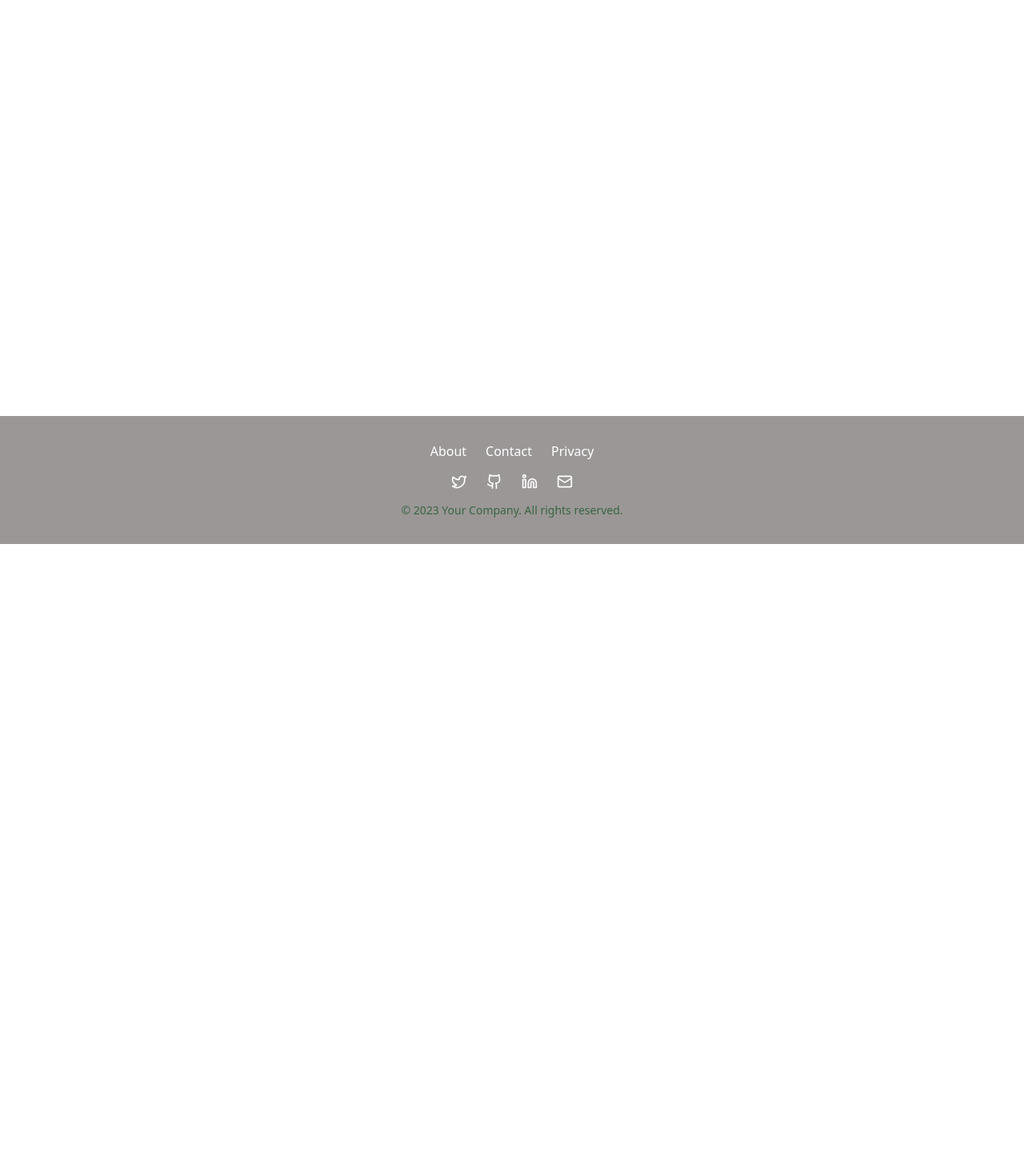
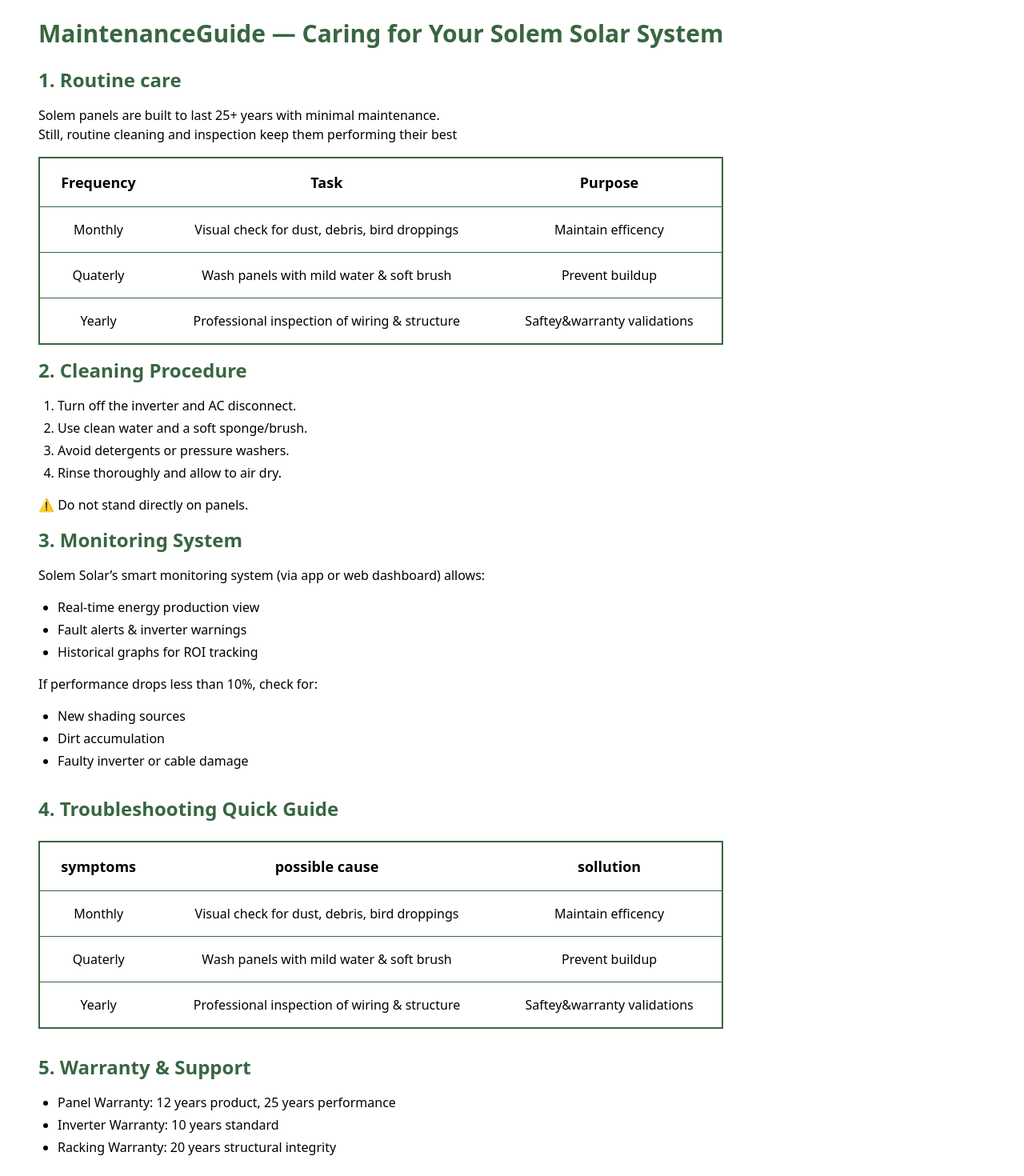
Before and after one commit to Prakhar-99/Solem, a React (Vite) app in the folder frontend/: page /document/Maintanance in a window 1280 px wide. Shown: the part 120-1590 px from the top of the page at 80% size. Before the commit the page ends 800 px from the top, so only its background shows below. Built offline with nearby package versions, Linux system fonts and the light colour scheme.

Commit message:
day-8 add a maintanence guide docs for users

```diff
--- a/frontend/src/layout/DocsLayout.jsx
+++ b/frontend/src/layout/DocsLayout.jsx
@@ -15,7 +15,7 @@
     <div className=" mb-8 lg:mt-16">
       <DocsNav />
 
-    <main className="block">
+    <main className="">
   <Outlet />
   </main>
   </div>
--- a/frontend/src/pages/DocsPages/GettingStarted.jsx
+++ b/frontend/src/pages/DocsPages/GettingStarted.jsx
@@ -6,10 +6,10 @@
       <div className="max-w-7xl px-6 lg:px-12 mt-6">
         {/* 1. Introduction */}
         <div className="mb-12">
-          <h1 className="text-2xl md:text-3xl font-semibold text-complement">
+          <h1 className="text-2xl font-semibold text-complement">
             1. Introduction
           </h1>
-          <p className="mt-4 text-md text-secondarylite leading-relaxed">
+          <p className="mt-4 text-md  leading-relaxed">
             Switching to solar energy is one of the smartest investments you can make.
             <br />
             This guide helps you understand how to select the best{" "}
@@ -21,32 +21,32 @@
 
         {/* 2. Choosing the Right Solar Panel */}
         <div className="mb-8">
-          <h2 className="text-2xl md:text-3xl font-semibold text-complement">
+          <h2 className="text-2xl text-complement font-semibold">
             2. Choosing the Right Solar Panel
           </h2>
-          <p className="text-sm text-secondarylite mt-4">
+          <p className="text-sm  mt-4">
             Solem Solar offers multiple product lines tailored for different applications:
           </p>
 
-          <table className="min-w-full table-auto text-center border-x-2 border-b-2 border-complement mt-6">
+          <table className="min-w-full  text-center border-x-2 border-b-2  border-t-2 border-complement mt-6">
             <thead className="border-b-2 border-complement text-lg">
               <tr>
                 <th className="py-4 capitalize">Power Output</th>
                 <th className="py-4 capitalize">Ideal For</th>
               </tr>
             </thead>
-            <tbody className="text-sm align-middle border-complement">
-              <tr>
-                <td className="px-4 py-4">340W</td>
-                <td className="px-4 py-4">Small homes, minimal shading</td>
-              </tr>
-              <tr>
-                <td className="px-4 py-4">410W</td>
-                <td className="px-4 py-4">Medium-sized homes or small offices</td>
+            <tbody className="text-sm  border-complement">
+              <tr className="border-b">
+                <td className=" py-4">340W</td>
+                <td className=" py-4">Small homes, minimal shading</td>
               </tr>
               <tr className="border-b">
-                <td className="px-4 py-4">540W</td>
-                <td className="px-4 py-4">Commercial buildings and large rooftops</td>
+                <td className="py-4">410W</td>
+                <td className=" py-4">Medium-sized homes or small offices</td>
+              </tr>
+              <tr className="border-b ">
+                <td className=" py-4">540W</td>
+                <td className=" py-4">Commercial buildings and large rooftops</td>
               </tr>
             </tbody>
           </table>
@@ -61,7 +61,7 @@
             Before installation, perform a quick evaluation:
           </h3>
 
-          <ul className="list-disc grid grid-cols-1 md:grid-cols-2 gap-y-3 mt-6 ml-5 text-element text-md">
+          <ul className="list-disc grid grid-cols-1 md:grid-cols-2 gap-y-3 mt-6 ml-5  text-md">
             <li>Orientation: South-facing roofs yield maximum output.</li>
             <li>
               Tilt Angle: Ideally equal to your latitude (e.g., 25–30° in India).
@@ -81,7 +81,7 @@
           <h2 className="text-2xl md:text-3xl font-semibold text-complement">
             4. Estimating Power and Savings
           </h2>
-          <p className="mt-4 text-md text-secondarylite">
+          <p className="mt-4 text-md ">
             Use this simple method to estimate energy production:
           </p>
 
@@ -89,14 +89,14 @@
             Daily Energy (kWh) = System Size (kW) × 4.5 (average sun hours)
           </h3>
 
-          <p className="mt-4 text-md text-secondarylite leading-relaxed">
+          <p className="mt-4 text-md text-leading-relaxed">
             <span className="text-lg text-secondary font-medium">Example: </span>
             <br />
             A 3 kW system produces about 13.5 kWh/day, saving roughly ₹2,000–₹2,500/month
             depending on your local electricity rate.
           </p>
 
-          <p className="mt-4 text-md text-secondarylite">
+          <p className="mt-4 text-md ">
             Solem Solar also provides an online{" "}
             <span className="font-medium text-secondary">Savings Calculator</span> to
             estimate ROI, payback period, and CO₂ offset.
--- a/frontend/src/pages/DocsPages/InstallationGuide.jsx
+++ b/frontend/src/pages/DocsPages/InstallationGuide.jsx
@@ -1,6 +1,6 @@
-import React from "react";
 
-export default function InstallationGuide() {
+
+const  InstallationGuide = () => {
   return (
    <section className="w-full flex mb-4 ">
        <div className=" max-w-7xl px-6 lg:px-12 mt-4">
@@ -15,7 +15,7 @@
         </p>
       </div>
 
-      <section className="mb-8">
+      <div className="mb-8">
         <h2 className="text-2xl font-semibold text-complement mb-3">1. Preparation</h2>
         <ul className="list-disc ml-6 space-y-1">
           <li>Inspect all components: panels, racking, inverters, wiring, connectors.</li>
@@ -23,7 +23,7 @@
           <li>Plan layout: use design tools to maximize spacing and sun exposure.</li>
           <li>Shut down main power before any electrical work.</li>
         </ul>
-      </section>
+      </div>
 
       <div className="mb-8">
         <h2 className="text-2xl font-semibold text-complement mb-3">2. Mounting Structure Setup</h2>
@@ -102,3 +102,6 @@
     </section>
   );
 }
+
+
+export default InstallationGuide
--- a/frontend/src/pages/DocsPages/MeintananceGuide.jsx
+++ b/frontend/src/pages/DocsPages/MeintananceGuide.jsx
@@ -1,11 +1,164 @@
-import React from 'react'
+import React from "react";
 
 const MeintananceGuide = () => {
   return (
-    <div>
+    <section className="w-full flex mb-4">
+      <div className="  max-w-7xl px-6 lg:px-12 mt-4">
+        <div>
+          <h1 className="text-3xl font-bold text-complement mb-6">
+            MaintenanceGuide — Caring for Your Solem Solar System
+          </h1>
+        </div>
 
-    </div>
-  )
-}
+        <div>
+          <h1 className="text-2xl font-semibold text-complement mb-3">
+            1. Routine care
+          </h1>
+          <p className="text-secondary mt-4">
+            Solem panels are built to last 25+ years with minimal maintenance.{" "}
+            <br />
+            Still, routine cleaning and inspection keep them performing their
+            best
+          </p>
 
-export default MeintananceGuide
+          <div className=" mt-4">
+            <table className="min-w-full border-complement border-2  text-center">
+              <thead className="text-lg border-complement border-b px-4">
+                <tr>
+                  <th className="py-4 px-4">Frequency</th>
+                  <th className="py-4 ">Task</th>
+                  <th className="py-4 ">Purpose</th>
+                </tr>
+              </thead>
+
+              <tbody>
+                <tr className="border-b border-complement ">
+                  <td className="py-4 px-4">Monthly</td>
+                  <td className="py-4 px-4">
+                    Visual check for dust, debris, bird droppings
+                  </td>
+                  <td className="py-4 px-4">Maintain efficency</td>
+                </tr>
+
+                <tr className="border-b border-complement">
+                  <td className="py-4 px-4">Quaterly</td>
+                  <td className="py-4 px-4">
+                    Wash panels with mild water & soft brush
+                  </td>
+                  <td className="py-4 px-4">Prevent buildup</td>
+                </tr>
+
+                <tr className="border-b border-complement">
+                  <td className="py-4 px-4">Yearly</td>
+                  <td className="py-4 px-4">
+                    Professional inspection of wiring & structure
+                  </td>
+                  <td className="py-4 px-4">Saftey&warranty validations</td>
+                </tr>
+              </tbody>
+            </table>
+          </div>
+        </div>
+
+        {/* second sec */}
+        <div className="mt-4">
+          <h1 className="text-2xl text-complement mb-4 font-semibold">
+            2. Cleaning Procedure
+          </h1>
+          <ul className="list-decimal ml-6 space-y-1">
+            <li>Turn off the inverter and AC disconnect.</li>
+            <li>Use clean water and a soft sponge/brush.</li>
+            <li>Avoid detergents or pressure washers.</li>
+            <li>Rinse thoroughly and allow to air dry.</li>
+          </ul>
+
+          <p className="mt-4">⚠️ Do not stand directly on panels.</p>
+        </div>
+
+        <div className="mt-4">
+    <h1 className="text-2xl text-complement mb-4 font-semibold"> 3. Monitoring System</h1>
+<p >
+Solem Solar’s smart monitoring system (via app or web dashboard) allows:
+</p>
+<ul className="list-disc ml-6 space-y-1 mb-4 mt-4">
+<li>Real-time energy production view</li>
+
+<li>Fault alerts & inverter warnings</li>
+
+<li>Historical graphs for ROI tracking</li>
+</ul>
+<p>If performance drops less than 10%, check for:</p>
+<ul className="list-disc ml-6 space-y-1 mt-4">
+  <li>New shading sources</li>
+
+<li>Dirt accumulation</li>
+
+<li>Faulty inverter or cable damage</li>
+</ul>
+
+
+
+        </div>
+
+{/*  */}
+        <div className="mt-8">
+<h1 className="text-2xl text-complement font-semibold mb-4">4. Troubleshooting Quick Guide</h1>
+
+
+
+          <div className="mt-6">
+            <table className="min-w-full border-complement border-2  text-center">
+              <thead className="text-lg border-complement border-b px-4">
+                <tr>
+                  <th className="py-4 px-4">symptoms</th>
+                  <th className="py-4 capitilize">possible cause</th>
+                  <th className="py-4 ">sollution</th>
+                </tr>
+              </thead>
+
+              <tbody>
+                <tr className="border-b border-complement ">
+                  <td className="py-4 px-4">Monthly</td>
+                  <td className="py-4 px-4">
+                    Visual check for dust, debris, bird droppings
+                  </td>
+                  <td className="py-4 px-4">Maintain efficency</td>
+                </tr>
+
+                <tr className="border-b border-complement">
+                  <td className="py-4 px-4">Quaterly</td>
+                  <td className="py-4 px-4">
+                    Wash panels with mild water & soft brush
+                  </td>
+                  <td className="py-4 px-4">Prevent buildup</td>
+                </tr>
+
+                <tr className="border-b border-complement">
+                  <td className="py-4 px-4">Yearly</td>
+                  <td className="py-4 px-4">
+                    Professional inspection of wiring & structure
+                  </td>
+                  <td className="py-4 px-4">Saftey&warranty validations</td>
+                </tr>
+              </tbody>
+            </table>
+          </div>
+           </div>
+
+
+           {/*  */}
+           <div className="mt-8">
+            <h1 className="text-2xl text-complement font-semibold">5. Warranty & Support</h1>
+            <ul className="list-disc mt-4 space-y-1 ml-6">
+              <li>Panel Warranty: 12 years product, 25 years performance</li>
+              <li>Inverter Warranty: 10 years standard</li>
+              <li>Racking Warranty: 20 years structural integrity</li>
+            </ul>
+           </div>
+        </div>
+
+    </section>
+  );
+};
+
+export default MeintananceGuide;
```
